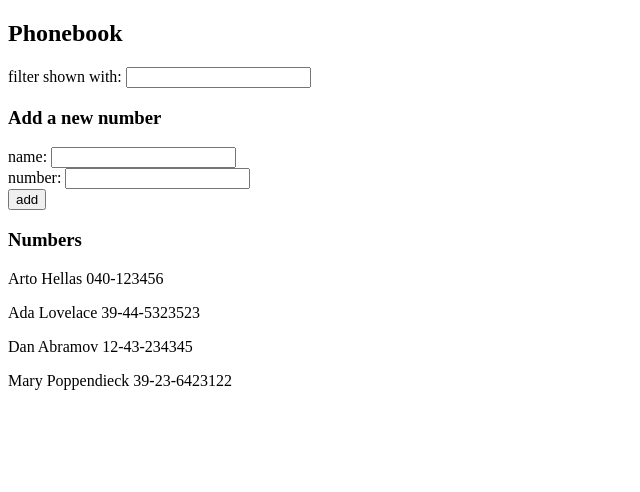
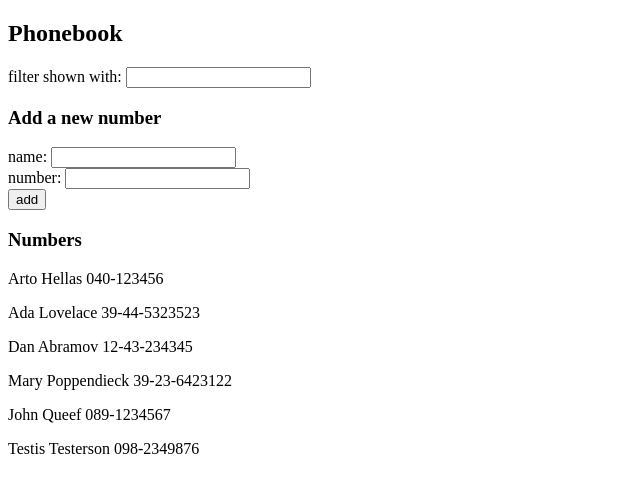
Before and after one commit to akskettu-hub/FullStackOpen, a React (Vite) app in the folder part02/phonebook/: page / in a window 1280 px wide. Shown: the top 492 px of the page, without its empty margins (0-640 px from the left). Built offline with nearby package versions, Linux system fonts and the light colour scheme; data requests are answered from the project's data file.

Commit message:
Did ex 2.12. Entries now added to backend.

```diff
--- a/part02/phonebook/db.json
+++ b/part02/phonebook/db.json
@@ -1,5 +1,5 @@
 {
-  "persons":[
+  "persons": [
     {
       "name": "Arto Hellas",
       "number": "040-123456",
@@ -19,6 +19,16 @@
       "name": "Mary Poppendieck",
       "number": "39-23-6423122",
       "id": "4"
+    },
+    {
+      "id": "6ece",
+      "name": "John Queef",
+      "number": "089-1234567"
+    },
+    {
+      "id": "6319",
+      "name": "Testis Testerson",
+      "number": "098-2349876"
     }
   ]
 }
--- a/part02/phonebook/src/App.jsx
+++ b/part02/phonebook/src/App.jsx
@@ -64,6 +64,11 @@ const App = () => {
       alert(`${nameObject.name} is already added to phonebook.`)
     } else {
       setPersons(persons.concat(nameObject))
+      axios
+      .post('http://localhost:3001/persons', nameObject)
+      .then(response => {
+        console.log(response)
+      })
       setNewName('')
       setnewNumber('')
     }
```
